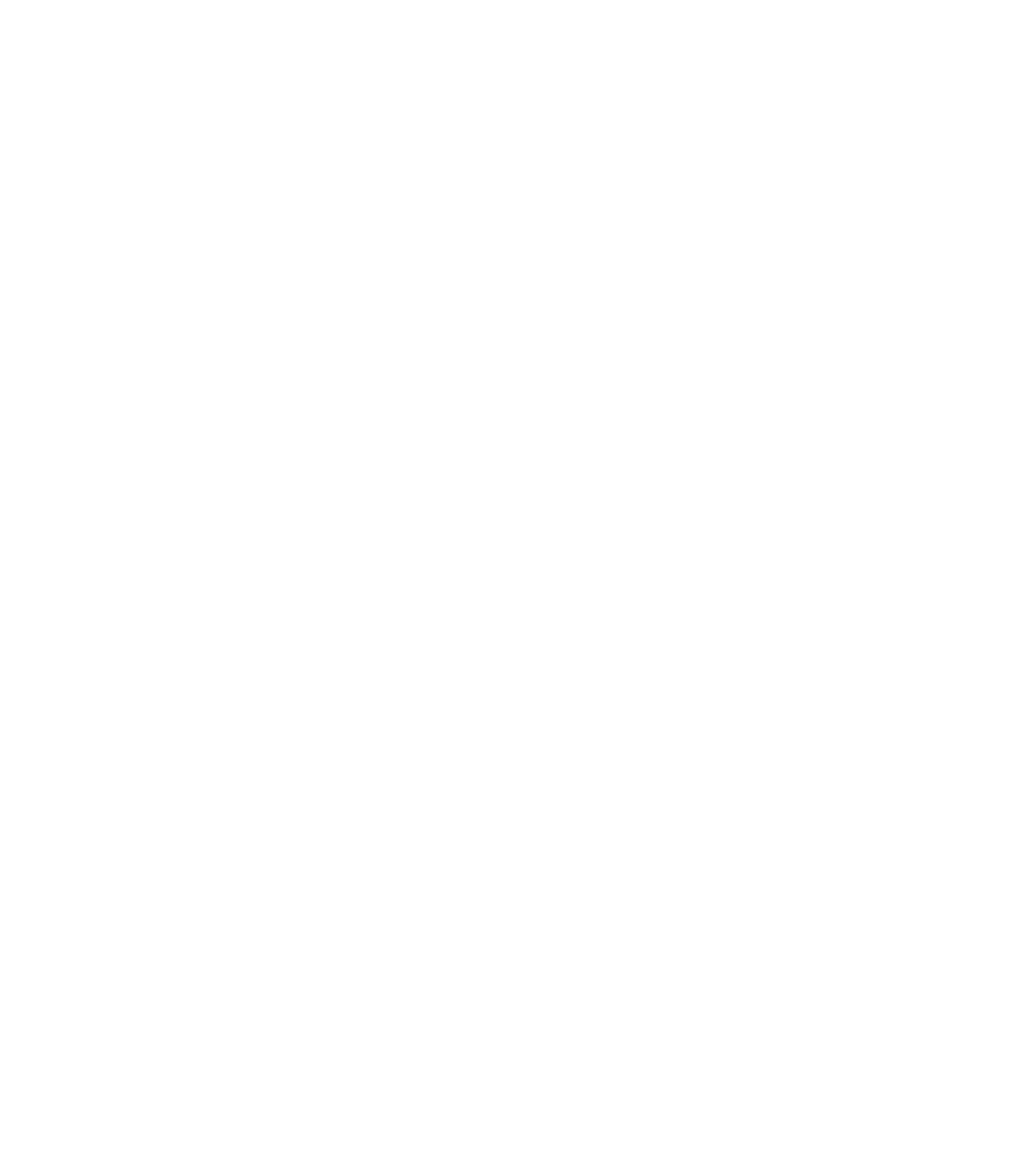
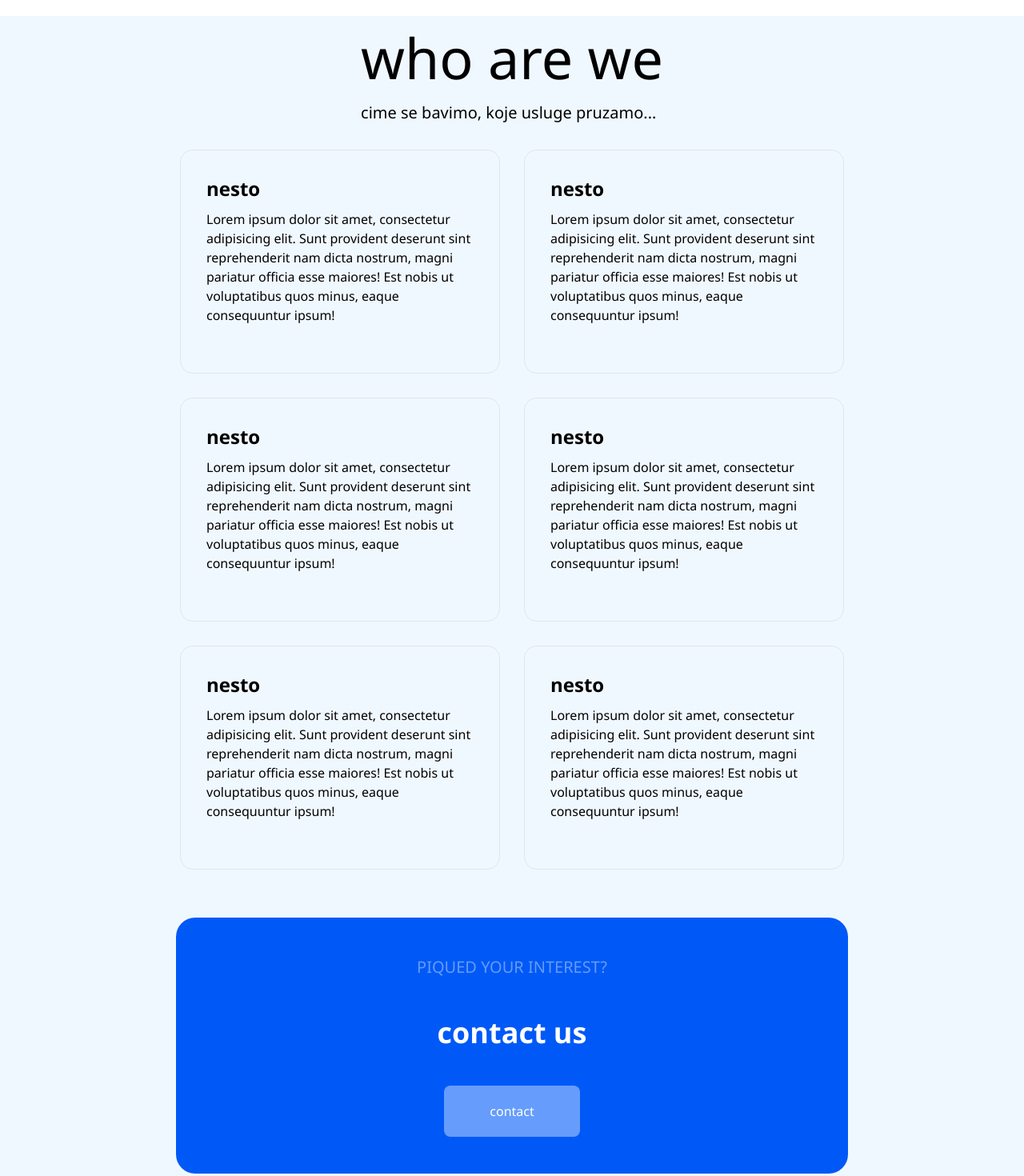
Before and after one commit to Tsimet/CipLandingPage, a React (Vite) app: page / in a window 1280 px wide. Shown: the part 1180-2650 px from the top of the page at 80% size. Before the commit the page ends 1200 px from the top, so only its background shows below. Built offline with nearby package versions, Linux system fonts and the light colour scheme.

Commit message:
Add AboutUs component layout

```diff
--- a/src/App.jsx
+++ b/src/App.jsx
@@ -1,4 +1,5 @@
 import "./App.css";
+import AboutUs from "./components/AboutUs/AboutUs";
 import Hero from "./components/Hero/Hero";
 import WhyChooseUs from "./components/WhyChooseUs/WhyChooseUs";
 
@@ -7,6 +8,7 @@
     <>
       <Hero />
       <WhyChooseUs />
+      <AboutUs />
     </>
   );
 }
--- /dev/null
+++ b/src/components/AboutUs/AboutUs.jsx
@@ -0,0 +1,77 @@
+import styles from "./AboutUs.module.css";
+
+function AboutUs() {
+  return (
+    <section className={styles.about}>
+      <div className={styles.about__description}>
+        <h2 className={styles.about__heading}>who are we</h2>
+        <h4 className={styles.about__headText}>
+          cime se bavimo, koje usluge pruzamo...
+        </h4>
+      </div>
+      <div className={styles.about__content}>
+        <div className={styles.about__square}>
+          <h5 className={styles.about__square__heading}>nesto</h5>
+          <p className={styles.about__square__description}>
+            Lorem ipsum dolor sit amet, consectetur adipisicing elit. Sunt
+            provident deserunt sint reprehenderit nam dicta nostrum, magni
+            pariatur officia esse maiores! Est nobis ut voluptatibus quos minus,
+            eaque consequuntur ipsum!
+          </p>
+        </div>
+        <div className={styles.about__square}>
+          <h5 className={styles.about__square__heading}>nesto</h5>
+          <p className={styles.about__square__description}>
+            Lorem ipsum dolor sit amet, consectetur adipisicing elit. Sunt
+            provident deserunt sint reprehenderit nam dicta nostrum, magni
+            pariatur officia esse maiores! Est nobis ut voluptatibus quos minus,
+            eaque consequuntur ipsum!
+          </p>
+        </div>
+        <div className={styles.about__square}>
+          <h5 className={styles.about__square__heading}>nesto</h5>
+          <p className={styles.about__square__description}>
+            Lorem ipsum dolor sit amet, consectetur adipisicing elit. Sunt
+            provident deserunt sint reprehenderit nam dicta nostrum, magni
+            pariatur officia esse maiores! Est nobis ut voluptatibus quos minus,
+            eaque consequuntur ipsum!
+          </p>
+        </div>
+        <div className={styles.about__square}>
+          <h5 className={styles.about__square__heading}>nesto</h5>
+          <p className={styles.about__square__description}>
+            Lorem ipsum dolor sit amet, consectetur adipisicing elit. Sunt
+            provident deserunt sint reprehenderit nam dicta nostrum, magni
+            pariatur officia esse maiores! Est nobis ut voluptatibus quos minus,
+            eaque consequuntur ipsum!
+          </p>
+        </div>
+        <div className={styles.about__square}>
+          <h5 className={styles.about__square__heading}>nesto</h5>
+          <p className={styles.about__square__description}>
+            Lorem ipsum dolor sit amet, consectetur adipisicing elit. Sunt
+            provident deserunt sint reprehenderit nam dicta nostrum, magni
+            pariatur officia esse maiores! Est nobis ut voluptatibus quos minus,
+            eaque consequuntur ipsum!
+          </p>
+        </div>
+        <div className={styles.about__square}>
+          <h5 className={styles.about__square__heading}>nesto</h5>
+          <p className={styles.about__square__description}>
+            Lorem ipsum dolor sit amet, consectetur adipisicing elit. Sunt
+            provident deserunt sint reprehenderit nam dicta nostrum, magni
+            pariatur officia esse maiores! Est nobis ut voluptatibus quos minus,
+            eaque consequuntur ipsum!
+          </p>
+        </div>
+      </div>
+      <div className={styles.about__contact}>
+        <h5>piqued your interest?</h5>
+        <h4>contact us</h4>
+        <button>contact</button>
+      </div>
+    </section>
+  );
+}
+
+export default AboutUs;
--- /dev/null
+++ b/src/components/AboutUs/AboutUs.module.css
@@ -0,0 +1,116 @@
+.about {
+  display: flex;
+  align-items: center;
+  justify-content: center;
+  flex-direction: column;
+
+  background-color: aliceblue;
+  /* gap: 10rem; */
+}
+.about__description {
+}
+.about__heading {
+  font-size: 7rem;
+}
+.about__headText {
+  /* font-family: Sora; */
+  font-weight: 400;
+  font-size: 2rem;
+  line-height: 3.2rem;
+  letter-spacing: -2%;
+}
+
+.about__content {
+  display: flex;
+  align-items: center;
+  justify-content: center;
+  gap: 3rem;
+  flex-wrap: wrap;
+
+  margin: 3rem;
+
+  max-width: 70%;
+}
+.about__square {
+  display: flex;
+  flex-direction: column;
+  gap: 1rem;
+
+  width: 40rem;
+  height: 28rem;
+
+  border-radius: 16px;
+  border: 1px solid #ccd2e980;
+
+  padding: 3.2rem;
+
+  transition: 0.4s;
+}
+.about__square:hover {
+  background-color: white;
+  box-shadow: 0.3rem 0.3rem 0.5rem lightgrey;
+}
+.about__square__heading {
+  font-weight: 600;
+  font-size: 24px;
+  line-height: 32px;
+  letter-spacing: -2%;
+}
+.about__square__description {
+  font-weight: 400;
+  font-size: 16px;
+  line-height: 24px;
+  letter-spacing: -1%;
+}
+.about__contact {
+  display: flex;
+  align-items: center;
+  justify-content: space-evenly;
+  flex-direction: column;
+
+  width: 84rem;
+  height: 32rem;
+  top: 2645px;
+  left: 300px;
+  border-radius: 24px;
+  opacity: 1;
+
+  margin: 3rem;
+  background-color: #0059f7;
+}
+.about__contact h5 {
+  font-weight: 500;
+  font-size: 20px;
+  line-height: 32px;
+  letter-spacing: 2%;
+  text-align: center;
+  text-transform: uppercase;
+  color: rgba(255, 255, 255, 0.4);
+}
+.about__contact h4 {
+  font-weight: 600;
+  font-size: 36px;
+  line-height: 40px;
+  letter-spacing: -3%;
+  text-align: center;
+  color: white;
+}
+.about__contact button {
+  width: 17rem;
+  height: 6.4rem;
+  border-radius: 8px;
+  opacity: 1;
+  padding-top: 20px;
+  padding-right: 24px;
+  padding-bottom: 20px;
+  padding-left: 24px;
+  gap: 1rem;
+
+  color: white;
+
+  font-weight: 500;
+  font-size: 16px;
+  line-height: 24px;
+  letter-spacing: 0%;
+  background-color: rgba(255, 255, 255, 0.4);
+}
```
